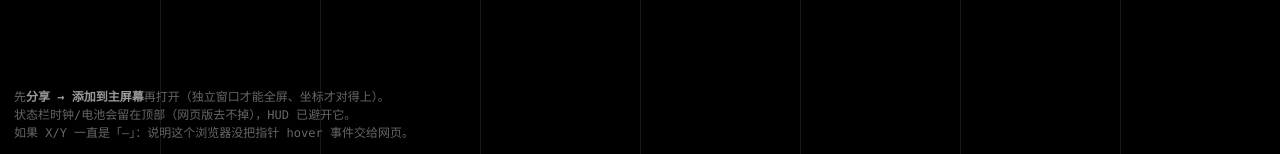
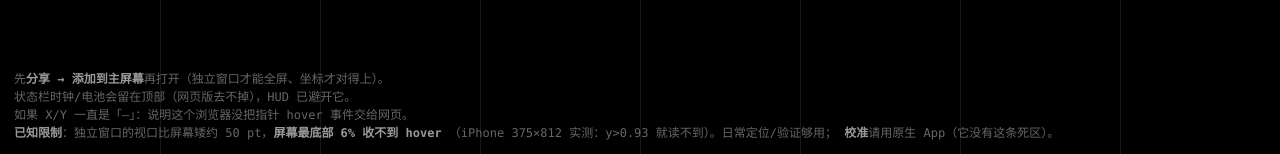
Before and after one commit to jianghui1974/Quileg-HID, a plain HTML site: page probe/index.html in a window 1280 px wide. Shown: the part 646-800 px from the top of the page. Drawn offline with Linux system fonts and the light colour scheme.

Commit message:
probe-web: 页面里写清「底部 6% 死区」与校准建议

```diff
--- a/probe/index.html
+++ b/probe/index.html
@@ -78,7 +78,10 @@
 <div id="hint">
   先<b>分享 → 添加到主屏幕</b>再打开（独立窗口才能全屏、坐标才对得上）。<br>
   状态栏时钟/电池会留在顶部（网页版去不掉），HUD 已避开它。<br>
-  如果 X/Y 一直是「—」：说明这个浏览器没把指针 hover 事件交给网页。
+  如果 X/Y 一直是「—」：说明这个浏览器没把指针 hover 事件交给网页。<br>
+  <b>已知限制</b>：独立窗口的视口比屏幕矮约 50 pt，<b>屏幕最底部 6% 收不到 hover</b>
+  （iPhone 375×812 实测：y&gt;0.93 就读不到）。日常定位/验证够用；
+  <b>校准</b>请用原生 App（它没有这条死区）。
 </div>
 
 <script>
```
